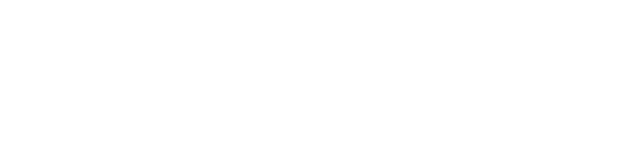
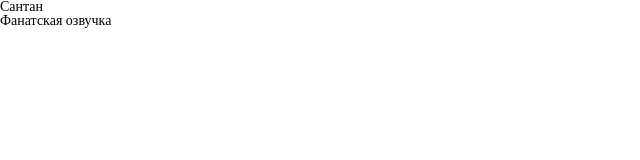
Before and after one commit to RakZarYt/santan, a plain HTML site: page index.html in a window 1280 px wide. Shown: the whole page, without its empty margins (0-640 px from the left). Drawn offline with Linux system fonts and the light colour scheme.

Commit message:
17 - Добавил разметку внутри header.

```diff
--- a/index.html
+++ b/index.html
@@ -9,7 +9,14 @@
 <body class="body">
 	<div class="page">
 		<header class="header">
-			<div class="header__inner"></div>
+			<div class="header__inner">
+				<div class="header__title">
+					<div class="header__heading">Сантан</div>
+				</div>
+				<div class="header__description">
+					<div class="header__text">Фанатская озвучка</div>
+				</div>
+			</div>
 		</header>
 
 		<div class="content">
```
